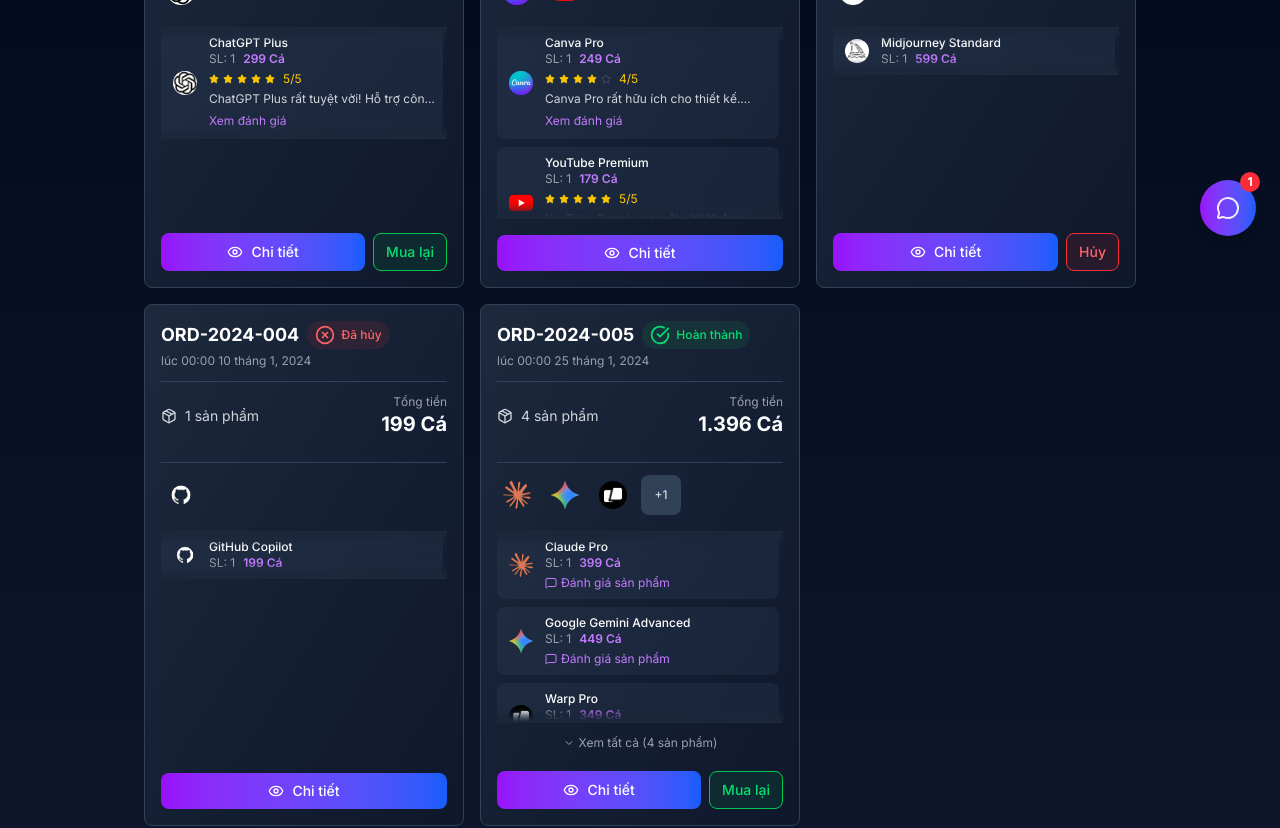
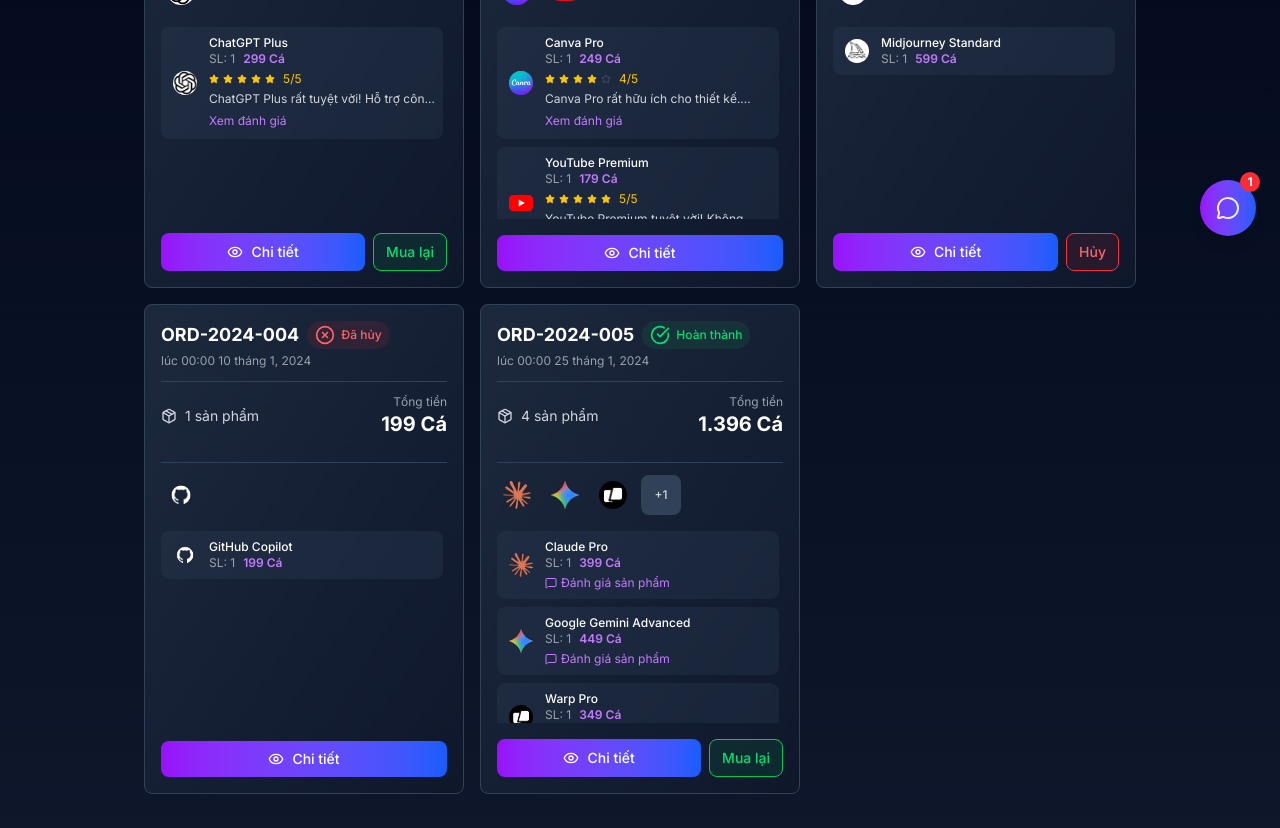
Before and after one commit to drekhai123/AiSoThiMua_FE, a Next.js app: page /orders in a window 1280 px wide. Shown: the part 540-1368 px from the top of the page. Built offline with nearby package versions, Linux system fonts and the light colour scheme; sample sign-in values are in the browser's storage.

Commit message:
fix UI for orders

```diff
--- a/src/app/globals.css
+++ b/src/app/globals.css
@@ -189,27 +189,4 @@
   box-shadow: 0 0 12px rgba(99, 102, 241, 0.5);
 }
 
-/* Fade effect for scroll content */
-.scrollbar-thin::before {
-  content: '';
-  position: absolute;
-  top: 0;
-  left: 0;
-  right: 0;
-  height: 10px;
-  background: linear-gradient(to bottom, rgba(15, 23, 42, 0.8), transparent);
-  pointer-events: none;
-  z-index: 1;
-}
-
-.scrollbar-thin::after {
-  content: '';
-  position: absolute;
-  bottom: 0;
-  left: 0;
-  right: 0;
-  height: 10px;
-  background: linear-gradient(to top, rgba(15, 23, 42, 0.8), transparent);
-  pointer-events: none;
-  z-index: 1;
-}
+/* Fade effect for scroll content - Removed to fix UI conflicts */
--- a/src/components/orders/OrderCard.tsx
+++ b/src/components/orders/OrderCard.tsx
@@ -12,8 +12,6 @@
   Eye,
   Star,
   MessageSquare,
-  ChevronDown,
-  ChevronUp,
 } from "lucide-react";
 
 const STATUS_INFO: Record<string, OrderStatusInfo> = {
@@ -67,7 +65,6 @@
 }
 
 export default function OrderCard({ order, onViewDetail }: OrderCardProps) {
-  const [isExpanded, setIsExpanded] = useState(false);
   const [showReviewModal, setShowReviewModal] = useState(false);
   const [selectedItem, setSelectedItem] = useState<OrderItem | null>(null);
   const statusInfo = STATUS_INFO[order.status];
@@ -229,30 +226,9 @@
             ))}
           </div>
 
-          {/* Fade overlay for scroll indication */}
-          <div className="absolute top-0 left-0 right-0 h-4 bg-gradient-to-b from-slate-800 to-transparent pointer-events-none z-10"></div>
-          <div className="absolute bottom-0 left-0 right-0 h-4 bg-gradient-to-t from-slate-800 to-transparent pointer-events-none z-10"></div>
+          {/* Fade overlay removed to fix UI conflicts */}
         </div>
 
-        {/* Expand/Collapse Button */}
-        {order.items.length > 3 && (
-          <button
-            onClick={() => setIsExpanded(!isExpanded)}
-            className="w-full mt-2 py-1 text-gray-400 hover:text-white text-xs transition-colors flex items-center justify-center gap-1"
-          >
-            {isExpanded ? (
-              <>
-                <ChevronUp className="w-3 h-3" />
-                Thu gọn
-              </>
-            ) : (
-              <>
-                <ChevronDown className="w-3 h-3" />
-                Xem tất cả ({order.items.length} sản phẩm)
-              </>
-            )}
-          </button>
-        )}
       </div>
 
       {/* Action Buttons */}
```
